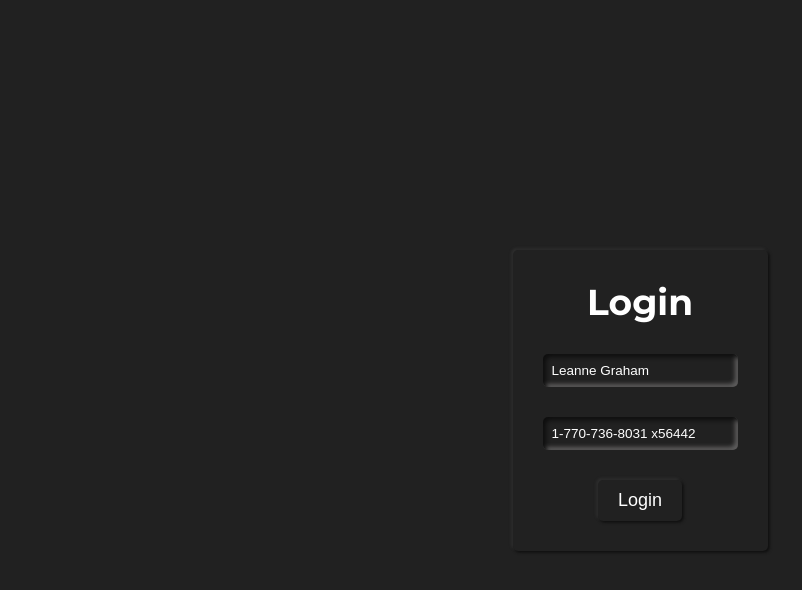
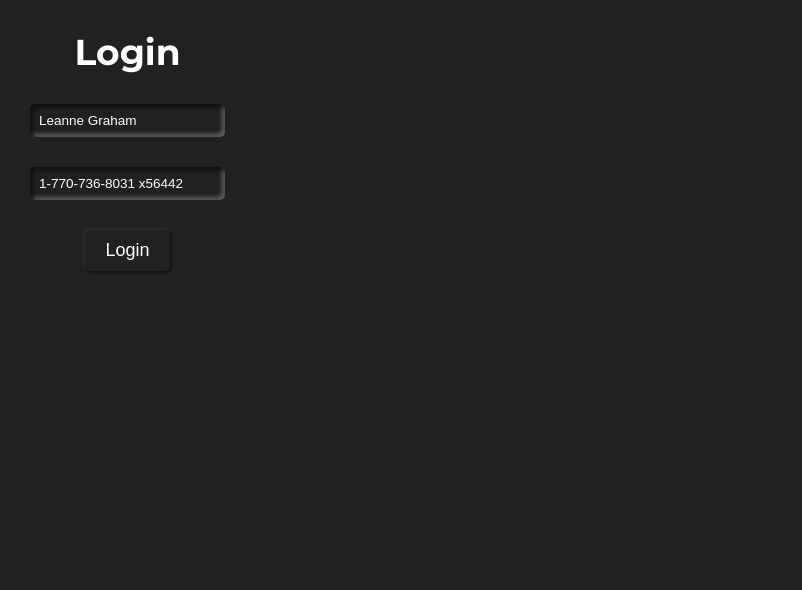
Before and after one commit to polPintero/devport_todo, a Vue app: page / in a window 1280 px wide. Shown: the top 590 px of the page, without its empty margins (0-802 px from the left). Built offline with nearby package versions, Linux system fonts and the light colour scheme.

Commit message:
base created todo

```diff
--- a/src/App.vue
+++ b/src/App.vue
@@ -18,20 +18,18 @@ html {
 }
 
 body {
-  min-height: 100vw;
+  min-width: 100vw;
   min-height: 100vh;
   margin: 0;
   display: flex;
-  justify-content: center;
-  align-items: center;
-  flex-direction: column;
 }
 
 #app {
-  .login-form {
-    box-shadow: 1.5px 1.5px 3px #0e0e0e, -1.5px -1.5px 3px rgb(95 94 94 / 25%), inset 0px 0px 0px #0e0e0e, inset 0px 0px 0px #5f5e5e;
-    border-radius: 5px;
-  }
+  display: flex;
+  height: 100%;
+  width: 100%;
+
+
 
 }
 </style>
--- a/src/views/ToDoPage.vue
+++ b/src/views/ToDoPage.vue
@@ -1,11 +1,15 @@
 <template>
-    ToDoPage
+    <UserCard />
 </template>
 
 <script>
+import UserCard from '@/components/organism/UserCard.vue'
 
 export default {
     name: 'ToDoPage',
+    components:{
+        UserCard
+    },
 }
 </script>
 
```
